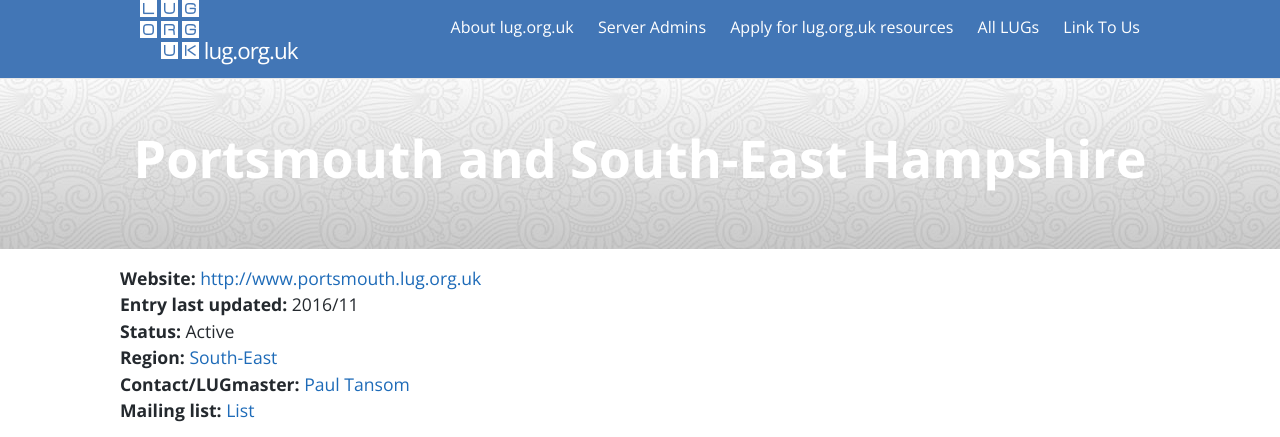
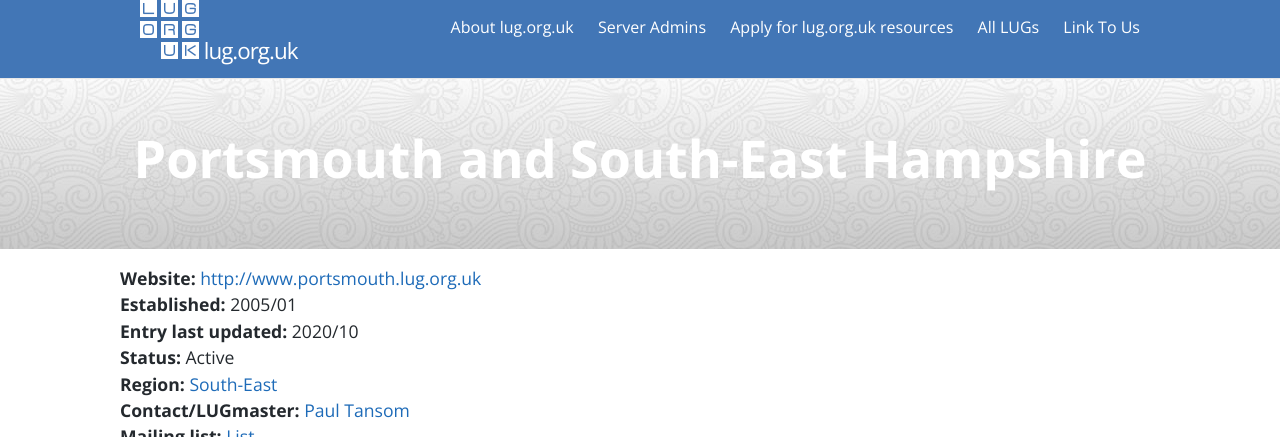
Before and after one commit to lugorguk/lug.org.uk-website, a Jekyll site: the page built from _posts/0000-01-01-Portsmouth and South East Hampshire.md, in a window 1280 px wide, cut to the strip 0-437 px from the top of the page. Built offline with Jekyll 4.4.1, drawn with Linux system fonts in a browser that asks for light colours.

Commit message:
added established date

```diff
--- a/_posts/0000-01-01-Portsmouth and South East Hampshire.md
+++ b/_posts/0000-01-01-Portsmouth and South East Hampshire.md
@@ -2,9 +2,9 @@
 layout: lug
 title: Portsmouth and South-East Hampshire
 website: http://www.portsmouth.lug.org.uk
-established_date: ''
+established_date: 2005/01
 status: Active
-last_update: 11/2016
+last_update: 10/2020
 categories: South-East
 url: http://lug.org.uk/node/128
 contact_address: mailto:paul@aptanet.com
```
